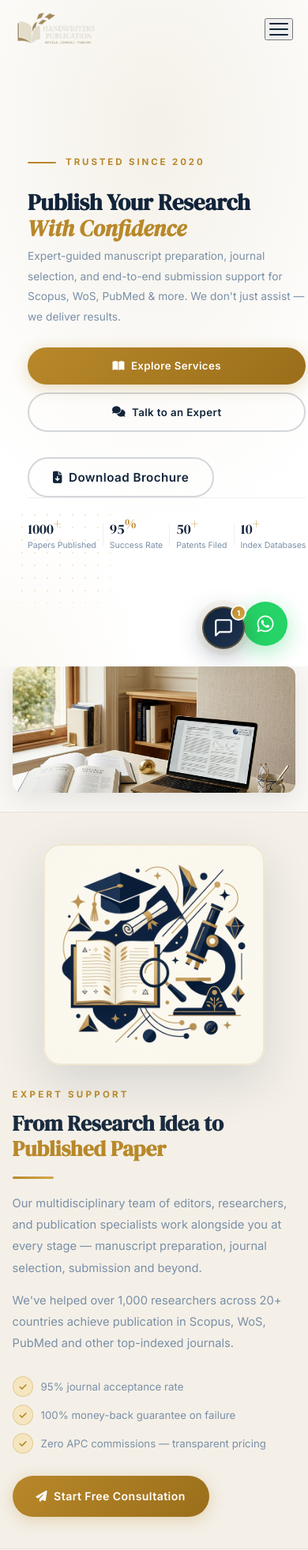
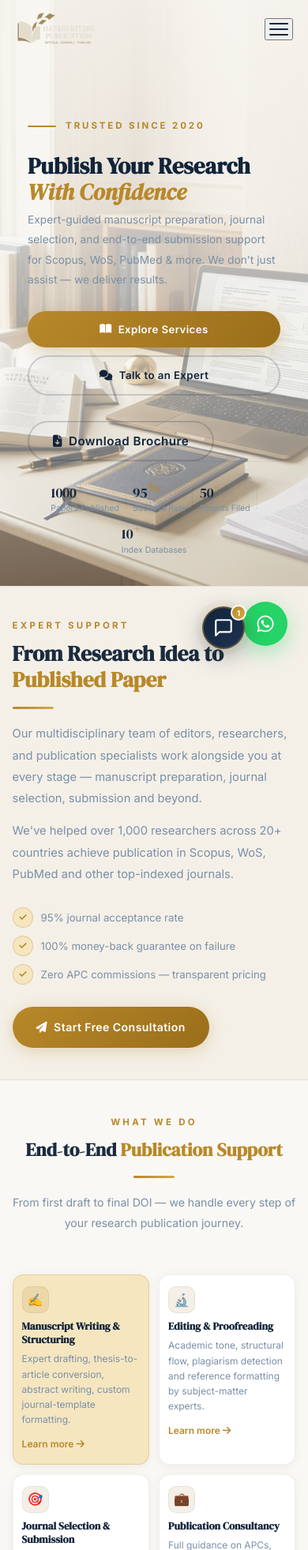
Before and after one commit to ryoikitenkaai/Handwriters, a PHP site: page / in a window 390 px wide. Shown: the top 1963 px of the page at 79% size. Run offline with PHP 8.4, Linux system fonts and the light colour scheme.

Commit message:
Ui changes for mobile devices

```diff
--- a/index.html
+++ b/index.html
@@ -103,7 +103,7 @@
 
     <!-- Right — Elegant Card -->
     <div class="hero-right">
-      <div style="position:relative; width:390px;">
+      <div style="position:relative; width:100%; max-width:390px;">
         <div class="hero-card-accent2"></div>
         <div class="hero-card-accent"></div>
         <div class="hero-card-main">
@@ -163,11 +163,6 @@
 
 
 
-
-<!-- Mobile-only: show the desk photograph below the hero on small screens -->
-<div class="mobile-feature-img">
-  <img src="hero-bg.jpg" alt="Academic research workspace — elegant study with books and laptop" loading="lazy">
-</div>
 
 <!-- ══ ILLUSTRATION PANEL ═══════════════════════════════════════ -->
 <section class="illustration-panel">
--- a/style.css
+++ b/style.css
@@ -840,14 +840,36 @@ img { max-width: 100%; }
   .hamburger { display: flex; }
 
   /* Hero */
-  .hero-photo { display: none; } /* hide on mobile — show mobile-feature-img instead */
-  .mobile-feature-img { display: block; } /* show the image strip on mobile */
+  .hero {
+    min-height: auto;
+  }
+  .hero-photo {
+    display: block;
+    position: absolute;
+    top: 0; left: 0; right: 0; bottom: 0;
+    width: 100%;
+    height: 100%;
+    z-index: 0;
+  }
+  .hero-photo img {
+    object-position: center center;
+  }
+  .hero-photo::before {
+    background: linear-gradient(180deg,
+      rgba(250,248,244,0.92) 0%,
+      rgba(250,248,244,0.82) 35%,
+      rgba(250,248,244,0.55) 70%,
+      rgba(250,248,244,0.3) 100%
+    );
+  }
+  .mobile-feature-img { display: none !important; }
   .hero-bg {
     background:
-      radial-gradient(ellipse 90% 60% at 50% 20%, rgba(244,240,232,0.98) 0%, rgba(250,248,244,0.5) 70%, transparent 100%),
+      radial-gradient(ellipse 90% 60% at 50% 20%, rgba(244,240,232,0.7) 0%, rgba(250,248,244,0.3) 70%, transparent 100%),
       radial-gradient(ellipse 80% 40% at 0% 100%, rgba(184,136,42,0.05) 0%, transparent 60%);
   }
-  .hero-content-wrap { padding: 100px 5% 48px; }
+  .hero-dots { display: none; }
+  .hero-content-wrap { padding: 180px 5% 48px; }
   .hero h1 { font-size: 2.1rem; line-height: 1.15; margin-bottom: 6px; }
   .hero h1 em { font-size: 1em; }
   .hero-desc { font-size: 0.92rem; margin-bottom: 26px; }
@@ -856,15 +878,17 @@ img { max-width: 100%; }
   .hero-trust {
     padding-top: 24px;
     gap: 14px;
-    flex-wrap: nowrap;
-    overflow-x: auto;
-    -webkit-overflow-scrolling: touch;
-    scrollbar-width: none;
+    flex-wrap: wrap;
+    justify-content: center;
+    overflow-x: visible;
   }
   .hero-trust::-webkit-scrollbar { display: none; }
   .trust-number { font-size: 1.4rem; }
   .trust-label { font-size: 0.66rem; }
   .trust-divider { height: 28px; flex-shrink: 0; }
+
+  /* Hero card hidden on mobile */
+  .hero-right { display: none; }
 
   /* Sections */
   .section { padding: 56px 0; }
@@ -875,7 +899,7 @@ img { max-width: 100%; }
   /* Illustration panel stacks */
   .illustration-panel { padding: 40px 0; }
   .illustration-inner { grid-template-columns: 1fr; gap: 28px; }
-  .illustration-img-wrap { max-width: 280px; }
+  .illustration-img-wrap { display: none; }
 
   /* Services — 2 columns on mobile to reduce scroll */
   .services-grid { grid-template-columns: repeat(2, 1fr); gap: 12px; }
@@ -885,11 +909,11 @@ img { max-width: 100%; }
   .service-icon { width: 40px; height: 40px; font-size: 1.1rem; margin-bottom: 10px; border-radius: 10px; }
   .service-footer { font-size: 0.75rem; margin-top: 12px; }
 
-  /* Comparison — stack to 2 cols, hide "others" col */
+  /* Comparison — responsive on mobile */
   .comparison-wrap { overflow-x: auto; -webkit-overflow-scrolling: touch; }
-  .comp-header { grid-template-columns: 1.4fr 1fr 1fr; min-width: 520px; }
-  .comp-row { grid-template-columns: 1.4fr 1fr 1fr; min-width: 520px; }
-  .comp-header-cell, .comp-cell { padding: 12px 12px; font-size: 0.78rem; }
+  .comp-header { grid-template-columns: 1.4fr 1fr 1fr; min-width: 440px; }
+  .comp-row { grid-template-columns: 1.4fr 1fr 1fr; min-width: 440px; }
+  .comp-header-cell, .comp-cell { padding: 10px 8px; font-size: 0.72rem; }
 
   /* Testimonials — 2 per row on mobile */
   .testimonials-grid { grid-template-columns: repeat(2, 1fr); gap: 12px; }
@@ -960,6 +984,7 @@ img { max-width: 100%; }
   .process-step { gap: 18px; }
   .contact-form-wrap { padding: 18px 14px; }
   .footer-top { padding: 36px 0 24px; }
-  .mobile-feature-img { padding: 0 4% 24px; }
-  .mobile-feature-img img { max-height: 160px; border-radius: 12px; }
+  .hero-content-wrap { padding: 150px 5% 36px; }
+  .hero-trust { gap: 8px; }
+
 }
```
